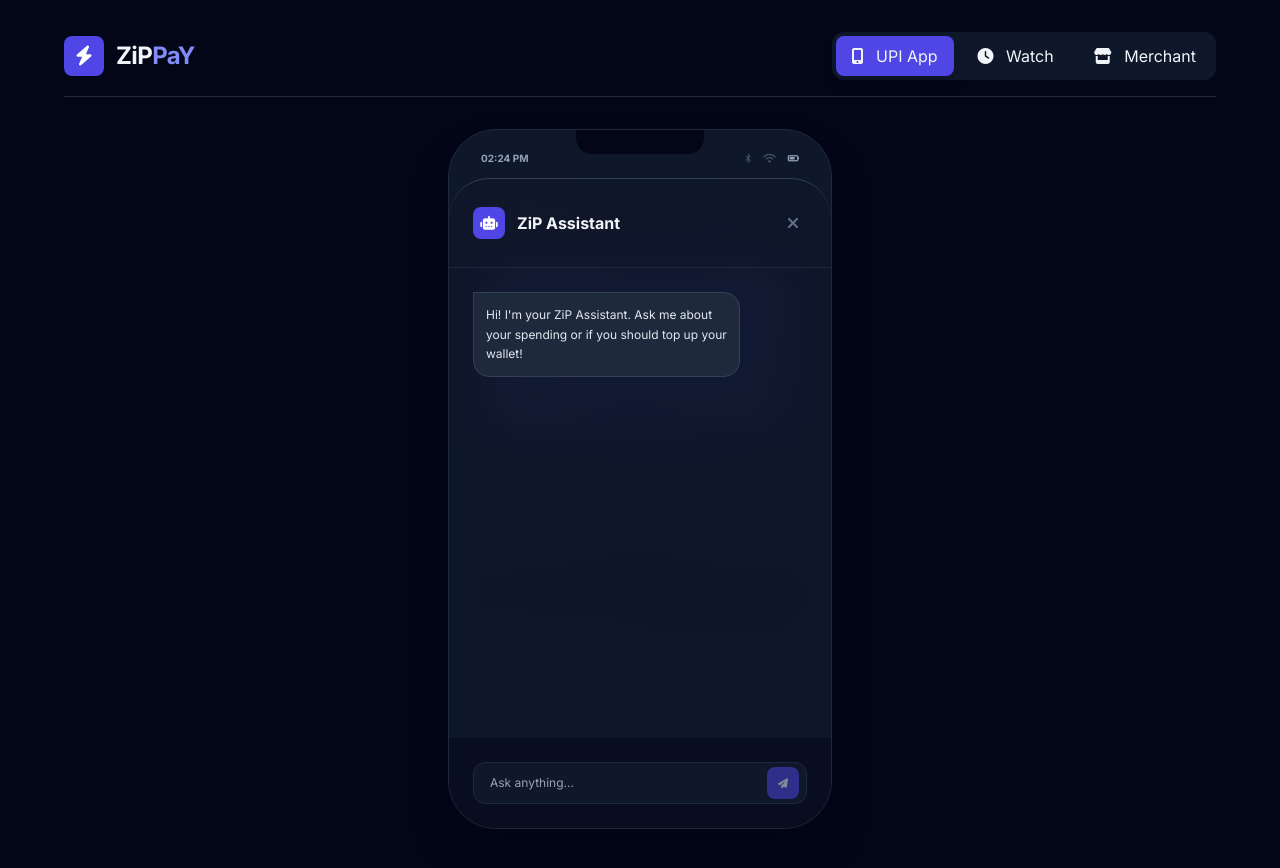
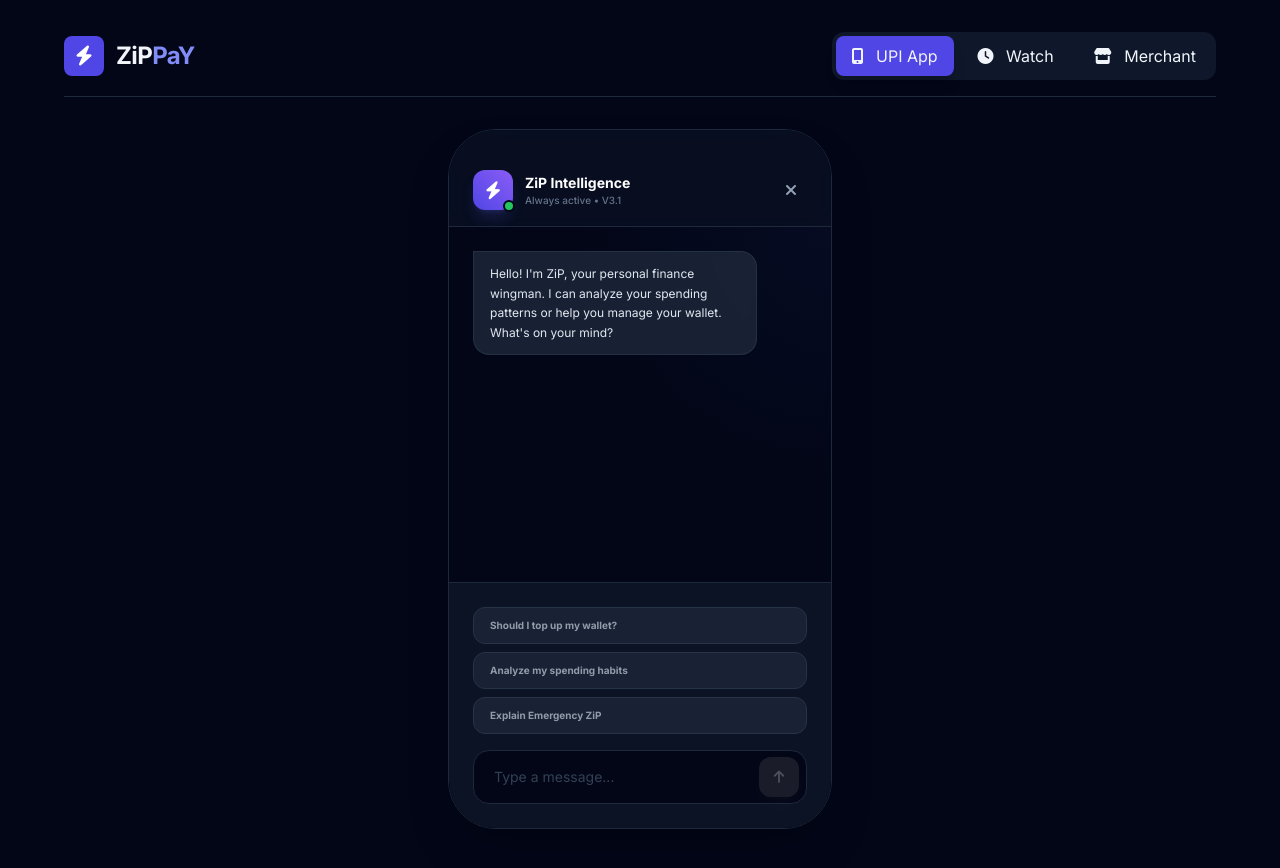
Before and after one commit to Macro-Mines/zippay_prototype, a React (Vite) app: page / in a window 1280 px wide. Both pictures are taken after a click on the button 731 px from the left and 214 px from the top of the page. Shown: the top 868 px of the page. Built offline with nearby package versions, Linux system fonts and the light colour scheme.

Commit message:
feat(AIAssistant): Enhance AI Assistant with quick actions and smooth scrolling
Introduce quick action suggestions and implement smooth scrolling for the AI Assistant chat interface. This improves user experience by providing predefined prompts and a more visually appealing chat log.

```diff
--- a/components/AIAssistant.tsx
+++ b/components/AIAssistant.tsx
@@ -8,120 +8,185 @@
   onClose: () => void;
 }
 
+interface Message {
+  role: 'user' | 'assistant';
+  content: string;
+  timestamp: Date;
+}
+
+const QUICK_ACTIONS = [
+  "Should I top up my wallet?",
+  "Analyze my spending habits",
+  "Explain Emergency ZiP"
+];
+
 const AIAssistant: React.FC<Props> = ({ state, onClose }) => {
   const [input, setInput] = useState('');
-  const [messages, setMessages] = useState<{ role: 'user' | 'assistant', content: string }[]>([
-    { role: 'assistant', content: "Hi! I'm your ZiP Assistant. Ask me about your spending or if you should top up your wallet!" }
+  const [messages, setMessages] = useState<Message[]>([
+    {
+      role: 'assistant',
+      content: "Hello! I'm ZiP, your personal finance wingman. I can analyze your spending patterns or help you manage your wallet. What's on your mind?",
+      timestamp: new Date()
+    }
   ]);
   const [isLoading, setIsLoading] = useState(false);
   const scrollRef = useRef<HTMLDivElement>(null);
 
   useEffect(() => {
     if (scrollRef.current) {
-      scrollRef.current.scrollTop = scrollRef.current.scrollHeight;
+      scrollRef.current.scrollTo({
+        top: scrollRef.current.scrollHeight,
+        behavior: 'smooth'
+      });
     }
-  }, [messages]);
+  }, [messages, isLoading]);
 
-  const handleSend = async () => {
-    if (!input.trim() || isLoading) return;
+  const handleSend = async (customMsg?: string) => {
+    const textToSend = customMsg || input.trim();
+    if (!textToSend || isLoading) return;
 
-    const userMsg = input.trim();
-    setInput('');
-    setMessages(prev => [...prev, { role: 'user', content: userMsg }]);
+    const userMsg: Message = { role: 'user', content: textToSend, timestamp: new Date() };
+    if (!customMsg) setInput('');
+
+    setMessages(prev => [...prev, userMsg]);
     setIsLoading(true);
 
     try {
       const ai = new GoogleGenAI({ apiKey: process.env.API_KEY });
 
-      const context = `
-        User Current Wallet Balance: ₹${state.userWallet.balance}
-        User Phone Bank Balance: ₹${state.userWallet.phoneBalance}
-        Recent Transactions: ${JSON.stringify(state.userWallet.transactions.slice(0, 10))}
-        Auto-Reload is: ${state.userWallet.isAutoReloadEnabled ? 'ON' : 'OFF'}
-
-        Rules:
-        - Be concise and helpful.
-        - You are a financial assistant for ZiPPaY, a smartwatch micro-payment app.
-        - Max amount per transaction is ₹200. Max wallet limit is ₹500.
+      const statsContext = `
+        Current Balance: ₹${state.userWallet.balance}
+        Bank Balance: ₹${state.userWallet.phoneBalance}
+        History: ${state.userWallet.transactions.length} total txns.
+        Recent: ${state.userWallet.transactions.slice(0, 5).map(t => `${t.peer}: ₹${t.amount}`).join(', ')}
+        Offline Count: ${state.userWallet.offlineCount}/5
       `;
 
       const response = await ai.models.generateContent({
         model: 'gemini-3-flash-preview',
         contents: [
-          { role: 'user', parts: [{ text: `${context}\n\nUser Question: ${userMsg}` }] }
+          { role: 'user', parts: [{ text: `CONTEXT:\n${statsContext}\n\nUSER QUESTION: ${textToSend}` }] }
         ],
         config: {
-          systemInstruction: "You are a witty, helpful FinTech AI assistant for the ZiPPaY app. Keep responses under 60 words.",
-          temperature: 0.7,
+          systemInstruction: "You are ZiP, a sophisticated and friendly FinTech AI for the ZiPPaY app. Use a mix of professionalism and modern wit. Keep advice actionable and under 50 words. If the user asks about spending, analyze their recent context. If they are in debt (negative balance), prioritize advice on clearing it.",
+          temperature: 0.8,
         }
       });
 
-      const aiText = response.text || "I'm having trouble connecting right now. Try again later!";
-      setMessages(prev => [...prev, { role: 'assistant', content: aiText }]);
+      const aiText = response.text || "I'm experiencing a slight glitch in the matrix. Could you try that again?";
+      setMessages(prev => [...prev, { role: 'assistant', content: aiText, timestamp: new Date() }]);
     } catch (error) {
       console.error(error);
-      setMessages(prev => [...prev, { role: 'assistant', content: "Oops! Make sure your API_KEY is set in the environment variables." }]);
+      setMessages(prev => [...prev, {
+        role: 'assistant',
+        content: "I couldn't reach the servers. Please ensure your API_KEY is correctly configured in the environment settings.",
+        timestamp: new Date()
+      }]);
     } finally {
       setIsLoading(false);
     }
   };
 
   return (
-    <div className="absolute inset-x-0 bottom-0 top-12 bg-slate-900/95 backdrop-blur-xl z-[110] flex flex-col animate-in slide-in-from-bottom duration-300 rounded-t-[2.5rem] border-t border-slate-700">
-      <div className="flex justify-between items-center p-6 border-b border-slate-800">
+    <div className="absolute inset-0 z-[110] flex flex-col bg-slate-950 animate-in fade-in zoom-in duration-300">
+      {/* Header */}
+      <div className="pt-10 pb-4 px-6 border-b border-slate-800 bg-slate-900/50 backdrop-blur-md flex items-center justify-between">
         <div className="flex items-center gap-3">
-          <div className="w-8 h-8 bg-indigo-600 rounded-lg flex items-center justify-center">
-            <i className="fas fa-robot text-white text-sm"></i>
+          <div className="relative">
+            <div className="w-10 h-10 bg-gradient-to-tr from-indigo-600 to-violet-500 rounded-xl flex items-center justify-center shadow-lg shadow-indigo-500/20">
+              <i className="fas fa-bolt text-white text-lg"></i>
+            </div>
+            <span className="absolute -bottom-0.5 -right-0.5 w-3 h-3 bg-green-500 border-2 border-slate-950 rounded-full"></span>
           </div>
-          <h3 className="font-bold">ZiP Assistant</h3>
+          <div>
+            <h3 className="font-bold text-sm text-white">ZiP Intelligence</h3>
+            <p className="text-[10px] text-slate-500 font-medium">Always active • V3.1</p>
+          </div>
         </div>
-        <button onClick={onClose} className="text-slate-500 hover:text-white p-2">
+        <button
+          onClick={onClose}
+          className="w-8 h-8 rounded-full hover:bg-slate-800 flex items-center justify-center text-slate-400 transition-colors"
+        >
           <i className="fas fa-times"></i>
         </button>
       </div>
 
-      <div ref={scrollRef} className="flex-1 overflow-y-auto p-6 space-y-4 custom-scrollbar">
+      {/* Message Area */}
+      <div
+        ref={scrollRef}
+        className="flex-1 overflow-y-auto p-6 space-y-6 custom-scrollbar bg-[radial-gradient(circle_at_top_right,_var(--tw-gradient-stops))] from-indigo-500/5 via-transparent to-transparent"
+      >
         {messages.map((msg, i) => (
-          <div key={i} className={`flex ${msg.role === 'user' ? 'justify-end' : 'justify-start'}`}>
-            <div className={`max-w-[80%] p-3 rounded-2xl text-xs leading-relaxed ${
+          <div key={i} className={`flex flex-col ${msg.role === 'user' ? 'items-end' : 'items-start'} group animate-in slide-in-from-bottom-2 duration-300`}>
+            <div className={`max-w-[85%] px-4 py-3 rounded-2xl text-xs leading-relaxed shadow-sm transition-all ${
               msg.role === 'user'
-                ? 'bg-indigo-600 text-white rounded-tr-none'
-                : 'bg-slate-800 text-slate-200 rounded-tl-none border border-slate-700'
+                ? 'bg-indigo-600 text-white rounded-tr-none shadow-indigo-500/10'
+                : 'bg-slate-800/80 backdrop-blur-sm text-slate-200 rounded-tl-none border border-slate-700/50'
             }`}>
               {msg.content}
             </div>
+            <span className="text-[8px] text-slate-600 mt-1 px-1 font-bold tracking-wider uppercase opacity-0 group-hover:opacity-100 transition-opacity">
+              {msg.timestamp.toLocaleTimeString([], { hour: '2-digit', minute: '2-digit' })}
+            </span>
           </div>
         ))}
         {isLoading && (
-          <div className="flex justify-start">
-            <div className="bg-slate-800 p-3 rounded-2xl rounded-tl-none border border-slate-700 flex gap-1">
-              <div className="w-1.5 h-1.5 bg-indigo-500 rounded-full animate-bounce"></div>
-              <div className="w-1.5 h-1.5 bg-indigo-500 rounded-full animate-bounce delay-100"></div>
-              <div className="w-1.5 h-1.5 bg-indigo-500 rounded-full animate-bounce delay-200"></div>
+          <div className="flex justify-start animate-pulse">
+            <div className="bg-slate-800/50 px-4 py-3 rounded-2xl rounded-tl-none border border-slate-700/30 flex gap-1.5 items-center">
+              <div className="w-1 h-1 bg-indigo-500 rounded-full animate-bounce"></div>
+              <div className="w-1 h-1 bg-indigo-500 rounded-full animate-bounce delay-100"></div>
+              <div className="w-1 h-1 bg-indigo-500 rounded-full animate-bounce delay-200"></div>
             </div>
           </div>
         )}
       </div>
 
-      <div className="p-6 bg-slate-950/50">
-        <div className="relative">
+      {/* Input Area */}
+      <div className="p-6 bg-slate-900/80 border-t border-slate-800 backdrop-blur-xl">
+        {/* Quick Actions - Vertically Aligned and Transparent */}
+        <div className="flex flex-col gap-2 mb-4">
+          {QUICK_ACTIONS.map((action) => (
+            <button
+              key={action}
+              onClick={() => handleSend(action)}
+              className="w-full text-left px-4 py-2.5 rounded-xl bg-slate-800 border border-slate-700 text-[10px] font-bold text-slate-300 opacity-70 hover:opacity-100 hover:bg-indigo-600 hover:border-indigo-500 hover:text-white transition-all active:scale-[0.98]"
+            >
+              {action}
+            </button>
+          ))}
+        </div>
+
+        <div className="relative group">
           <input
             type="text"
             value={input}
             onChange={(e) => setInput(e.target.value)}
             onKeyDown={(e) => e.key === 'Enter' && handleSend()}
-            placeholder="Ask anything..."
-            className="w-full bg-slate-900 border border-slate-800 rounded-xl py-3 pl-4 pr-12 text-xs focus:outline-none focus:border-indigo-600 transition-all"
+            placeholder="Type a message..."
+            className="w-full bg-slate-950 border border-slate-800 rounded-2xl py-4 pl-5 pr-14 text-sm focus:outline-none focus:border-indigo-500/50 focus:ring-1 focus:ring-indigo-500/20 transition-all placeholder:text-slate-700 text-slate-200"
           />
           <button
-            onClick={handleSend}
+            onClick={() => handleSend()}
             disabled={!input.trim() || isLoading}
-            className="absolute right-2 top-1/2 -translate-y-1/2 w-8 h-8 bg-indigo-600 rounded-lg flex items-center justify-center text-white disabled:opacity-50"
+            className="absolute right-2 top-1/2 -translate-y-1/2 w-10 h-10 bg-indigo-600 rounded-xl flex items-center justify-center text-white disabled:opacity-30 disabled:grayscale transition-all hover:bg-indigo-500 active:scale-90 shadow-lg shadow-indigo-600/20"
           >
-            <i className="fas fa-paper-plane text-[10px]"></i>
+            <i className="fas fa-arrow-up text-sm"></i>
           </button>
         </div>
       </div>
+
+      <style>{`
+        .custom-scrollbar::-webkit-scrollbar {
+          width: 4px;
+        }
+        .custom-scrollbar::-webkit-scrollbar-track {
+          background: transparent;
+        }
+        .custom-scrollbar::-webkit-scrollbar-thumb {
+          background: #334155;
+          border-radius: 10px;
+        }
+      `}</style>
     </div>
   );
 };
```
